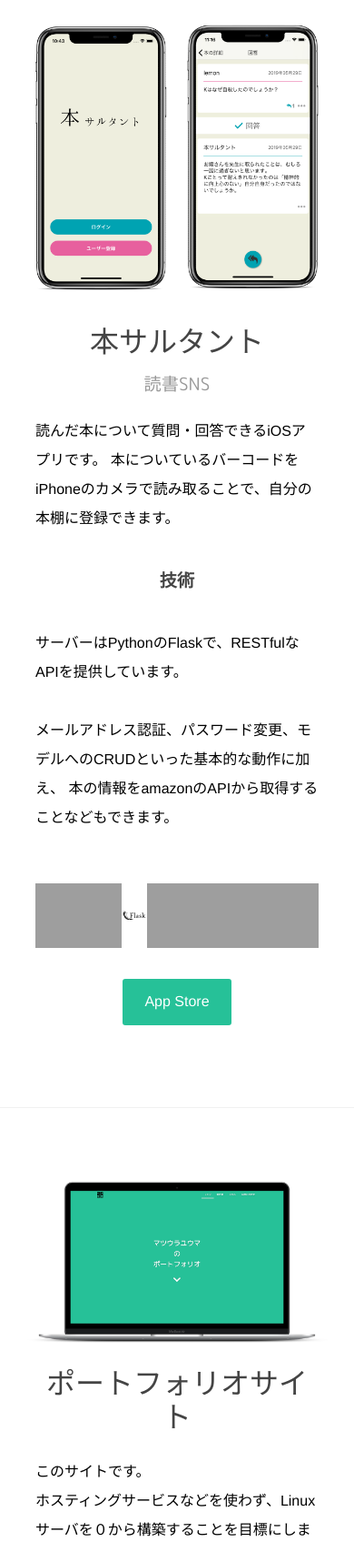
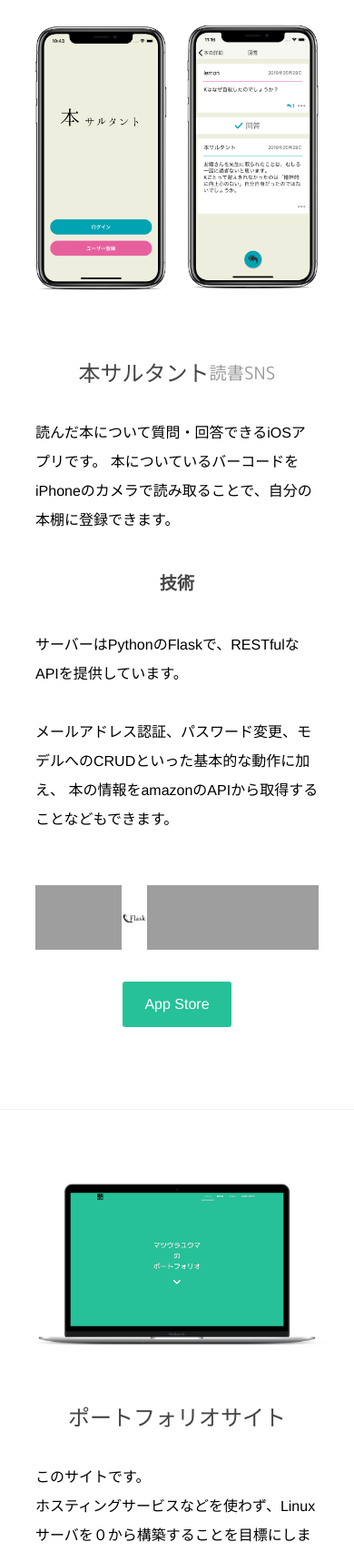
Before and after one commit to sabigara/portfolio, a Django app: page /portfolio/ in a window 390 px wide. Shown: the part 1025-2731 px from the top of the page at 91% size. Run offline with Django 3.2, Linux system fonts and the light colour scheme; some libraries are stand-ins or nearby versions; grey boxes are pictures that could not be loaded.

Commit message:
Modify style of portfolio site.

```diff
--- a/web/static/css/portfolio-site.css
+++ b/web/static/css/portfolio-site.css
@@ -631,6 +631,10 @@
         display: block;
     }
 
+    .work-title {
+        margin: 40px 0 10px 0;
+    }
+
     .work-box .work-description {
         width: 600px;
         margin: 0 auto;
@@ -729,9 +733,8 @@
         font-size: 2.3em;
     }
 
-    .work-title {
-        display: block;
-        margin: 0 auto;
+    #works h3 {
+        font-size: 1.8em;
     }
 
     .work-title p {
@@ -759,6 +762,11 @@
 }
 
 @media (max-width:400px) {
+
+    #works h3 {
+        font-size: 1.5em;
+    }
+
     header a.logo h1 {
         font-size: 1em;
     }
```
